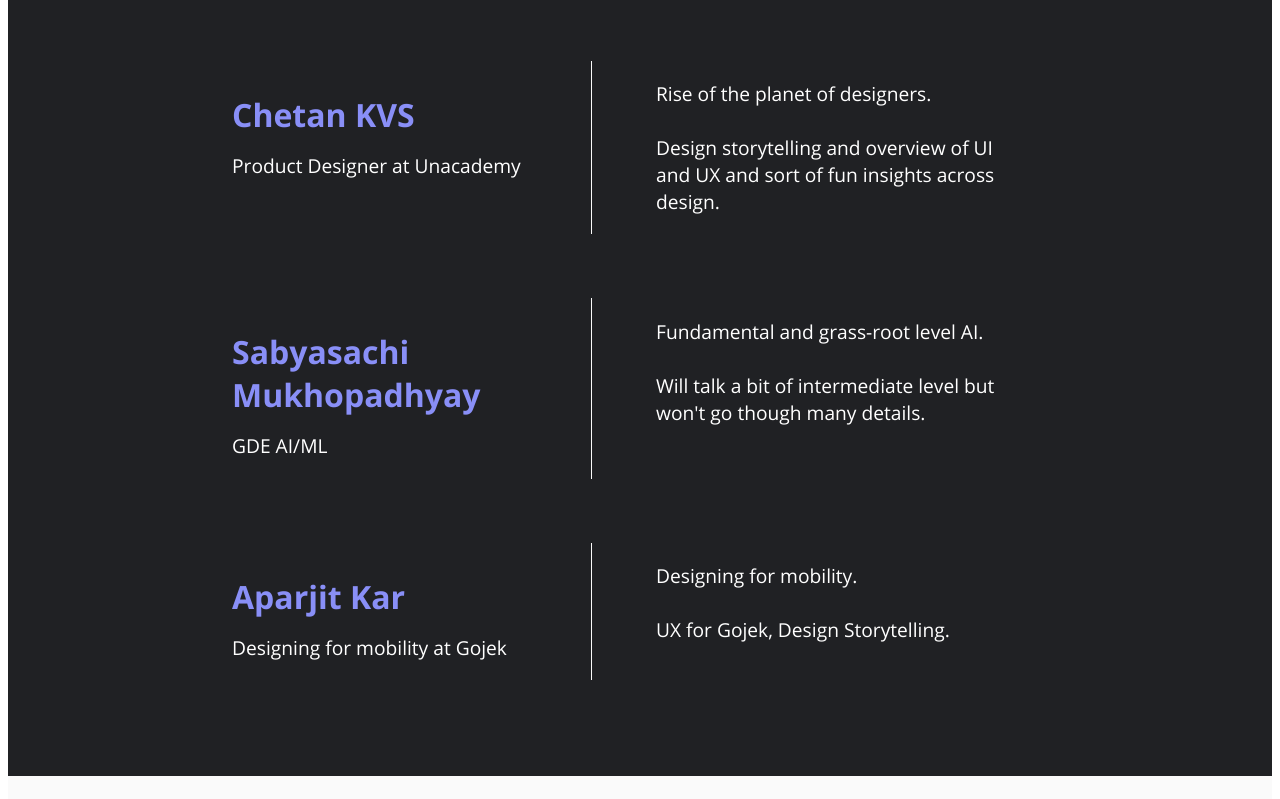
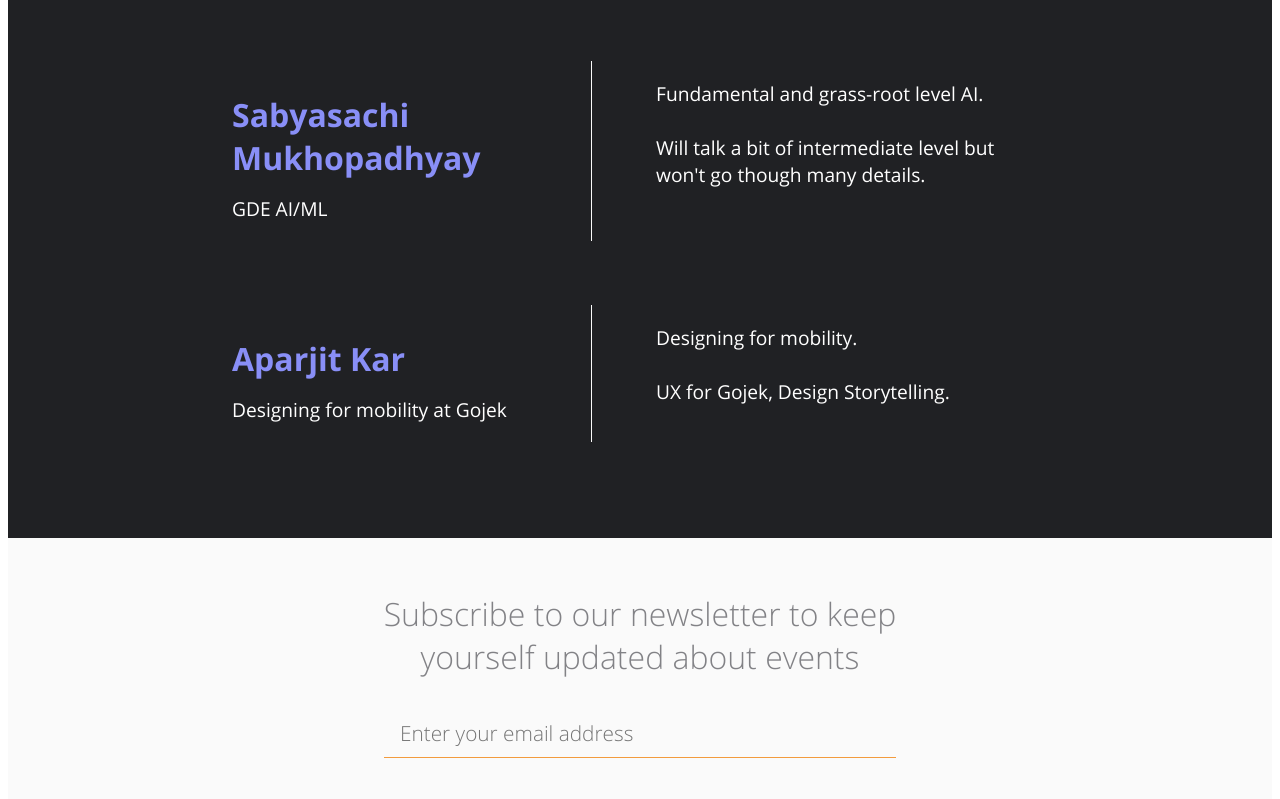
Before and after one commit to DSC-KIIT/DevExpo2020, a Gatsby site: page /agenda in a window 1280 px wide. Shown: the part 2425-3224 px from the top of the page. Built offline with nearby package versions, Linux system fonts and the light colour scheme; Gatsby itself is replaced by a stand-in of ours; a web font is replaced by a local one.

Commit message:
removed duplicate in agenda

```diff
--- a/src/components/Agenda/events.js
+++ b/src/components/Agenda/events.js
@@ -147,24 +147,6 @@
         </div>
 
         <div className="event-name">
-          <p style={{ marginBottom: "1rem", textAlign: "left" }}>Chetan KVS</p>
-          <div style={{ margin: "0rem" }} className="event-description">
-            <p style={{ marginTop: "1rem", textAlign: "left" }}>
-              Product Designer at Unacademy
-            </p>
-          </div>
-        </div>
-
-        <div className="event-description">
-          <p>
-            Rise of the planet of designers. <br></br>
-            <br></br>
-            Design storytelling and overview of UI and UX and sort of fun
-            insights across design.
-          </p>
-        </div>
-
-        <div className="event-name">
           <p style={{ marginBottom: "1rem", textAlign: "left" }}>
             Sabyasachi Mukhopadhyay
           </p>
```
